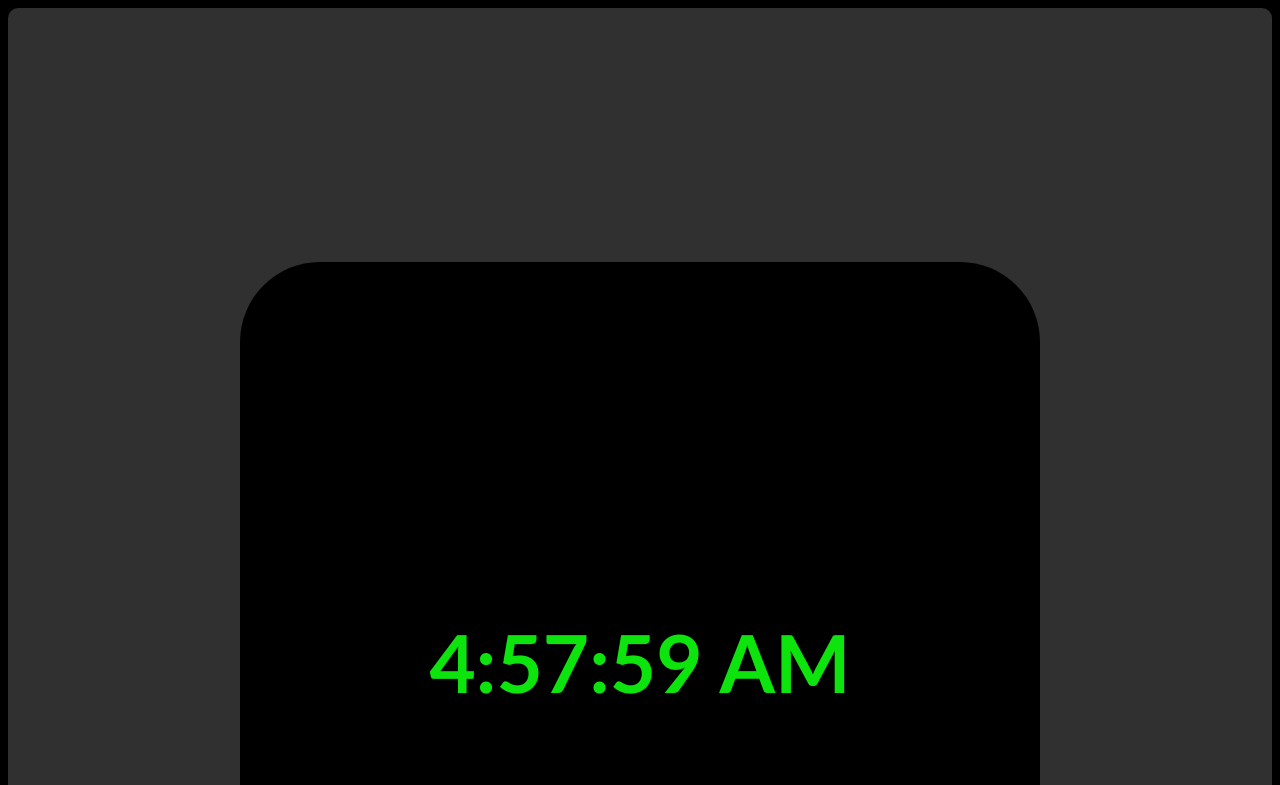
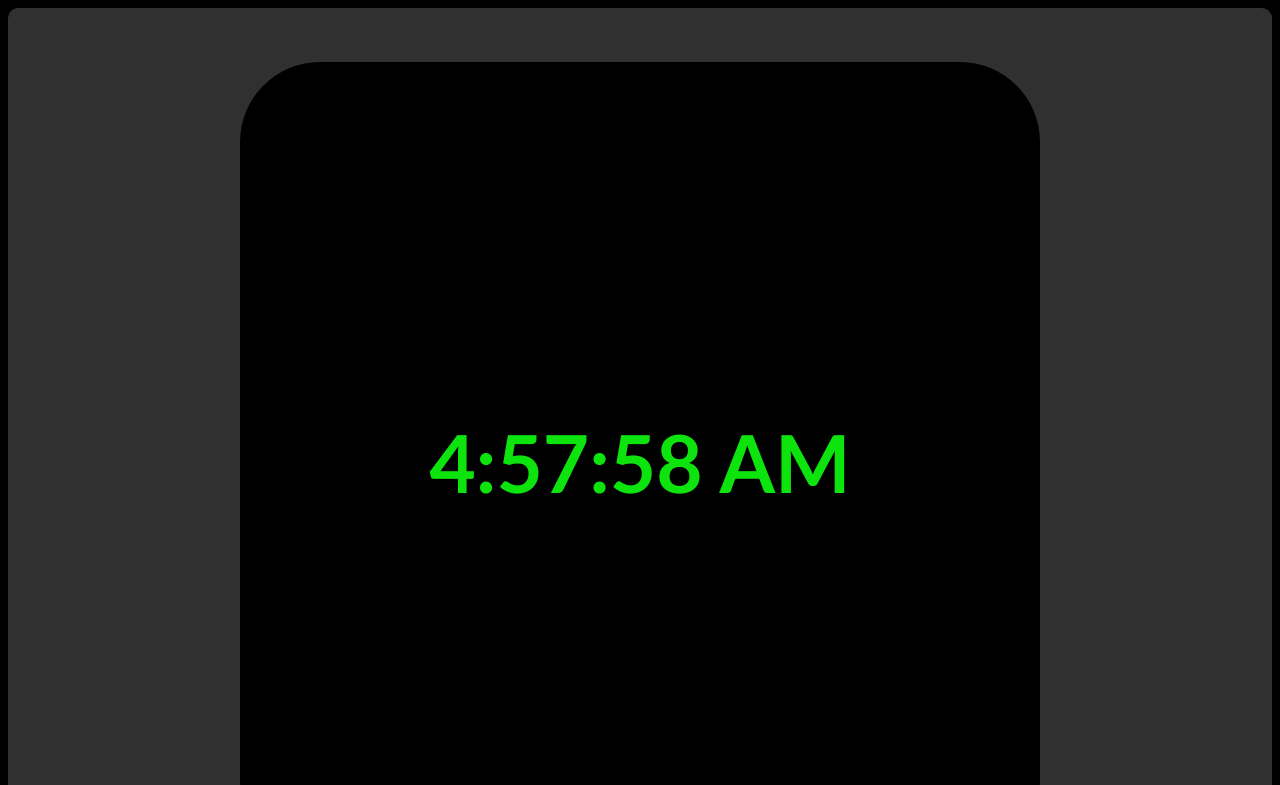
Before and after one commit to HardikMarlapudi/DigitalClock, a React (Vite) app in the folder digitalClock/: page / in a window 1280 px wide. Shown: the top 785 px of the page. Built offline with nearby package versions, Linux system fonts and the light colour scheme.

Commit message:
updated the useState properties and need to fix the css styling

```diff
--- a/digitalClock/src/components/DigitalClock.jsx
+++ b/digitalClock/src/components/DigitalClock.jsx
@@ -2,26 +2,25 @@ import React, {useState, useEffect} from 'react';
 
 function DigitalClock() {
     // Initializes the timer with the useState hook
-    const [time, setTime] = useState(new Date());
     const [formattedTime, setFormattedTime] = useState("");
 
     // useEffect hook that will allow the clock to update every second taking the current time.
 
    useEffect(() => {
-    const time = setInterval(() => {
-        const time = new Date();
-        setTime(time);
+    const interval = setInterval(() => {
+    const now = new Date();
         setFormattedTime(
-        time.toLocaleTimeString([],{
+        now.toLocaleTimeString({
             hours: '2-digit',
             minutes: '2-digit',
-            seconds: '2-digit'
+            seconds: '2-digit',
+            hour12: true,
         })
     );
 }, 1000);
 
     // Clears up the interval to prevent memory leaks.
-    return clearInterval => (time);
+    return () => clearInterval(interval);
 
 }, []);
 
--- a/digitalClock/src/styles/DigitalClock.css
+++ b/digitalClock/src/styles/DigitalClock.css
@@ -2,13 +2,6 @@
 * {
     background-color: hsl(0, 0%, 0%);
     color: #fff;
-    padding: auto;
-    width: auto;
-    height: auto;
-}
-
-.clock {
-    padding: auto;
 }
 
 .timer {
@@ -31,7 +24,6 @@
     width: auto;
     height: auto;
     background-color: hsl(0, 1%, 19%);
-    padding: 200px;
     position: relative;
     border-radius: 10px;
 }
```
Also changed, not shown: 2 other files (tests, documents, lock files or other folders).
